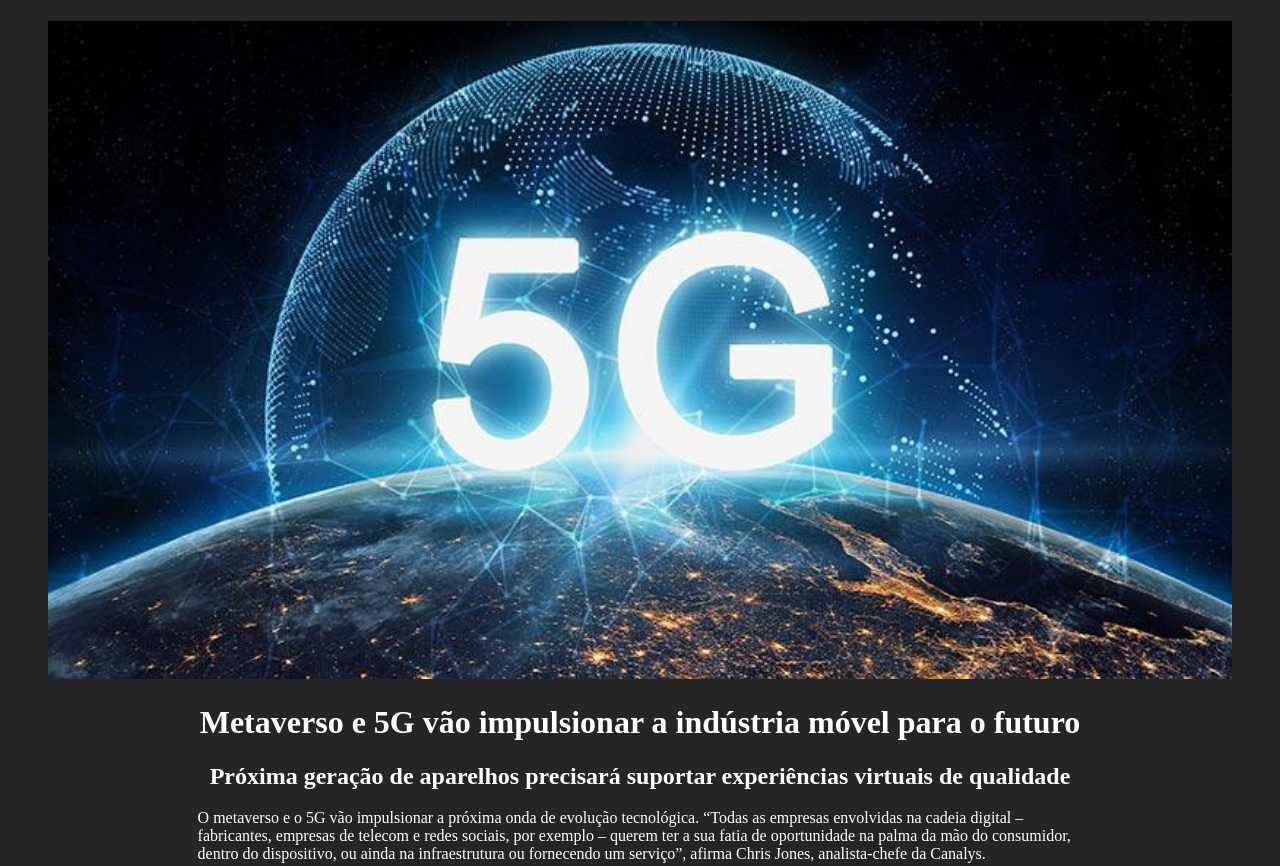
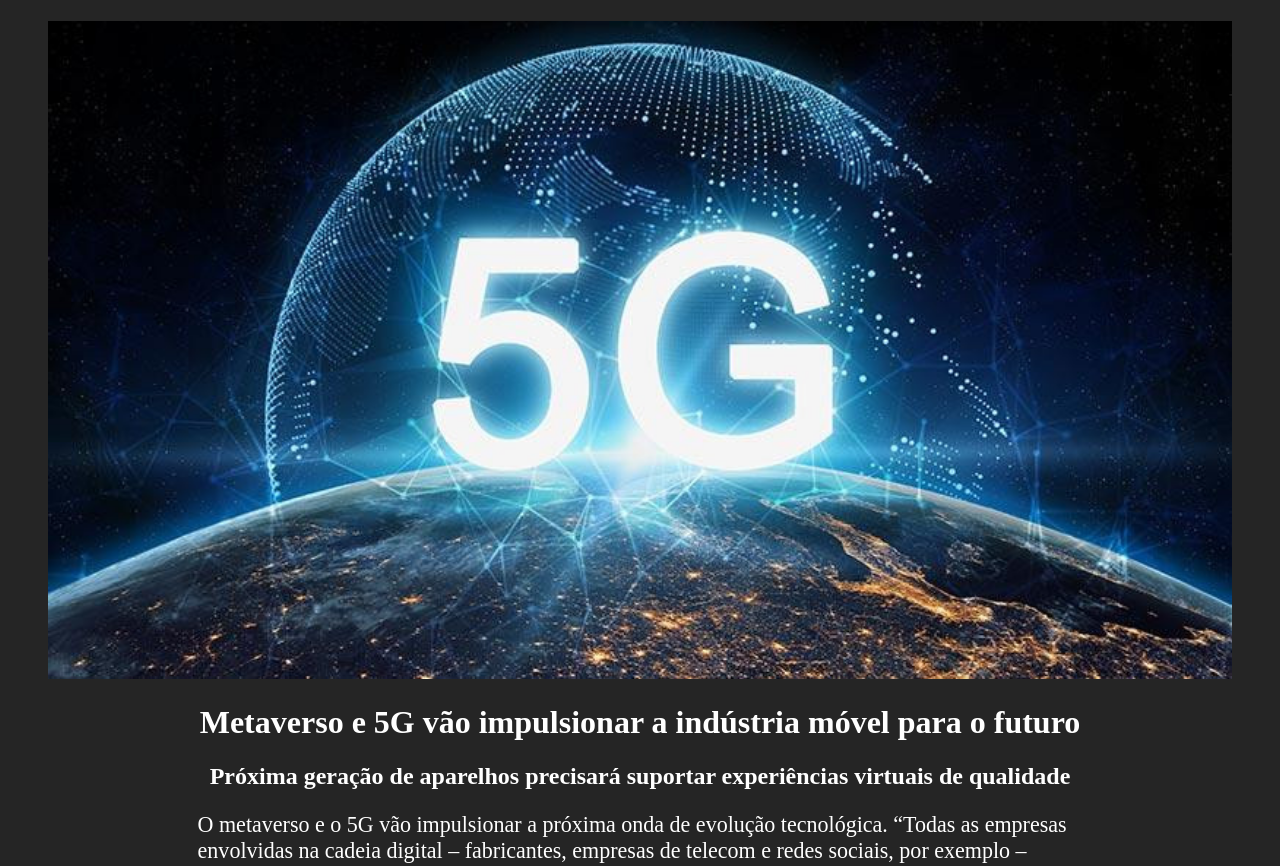
Before and after one commit to Luirafa2022/meuprimeirosite, a plain HTML site: page index.html in a window 1280 px wide. Shown: the part 59-925 px from the top of the page. Drawn offline with Linux system fonts and the light colour scheme.

Commit message:
Alteração do site

```diff
--- a/css/estilo.css
+++ b/css/estilo.css
@@ -5,6 +5,7 @@
 
 p{
     color: rgb(255, 255, 255);
+    font-size: 3ex;
 }
 
 h1,h2{
```
